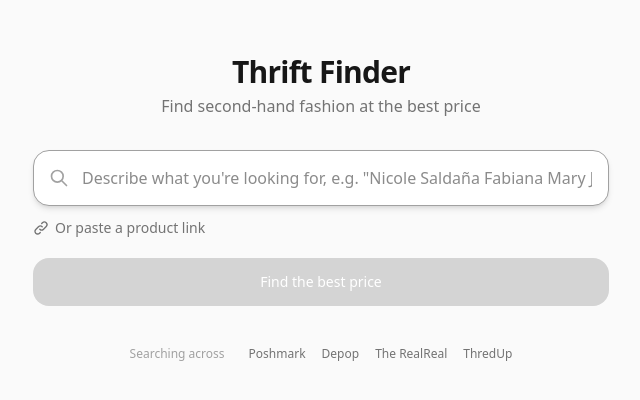
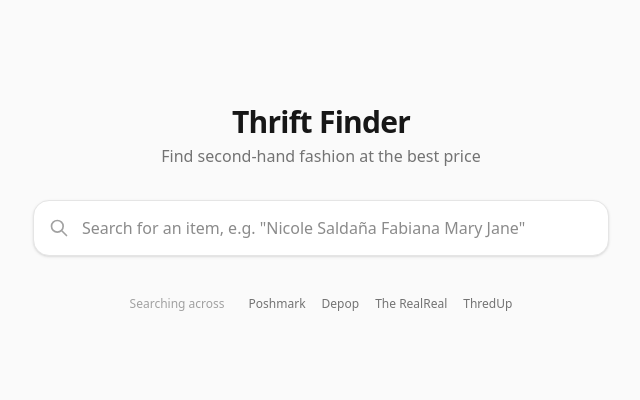
Before and after one commit to jsobolewska4-max/thrift-finder, a Next.js app: page / in a window 1280 px wide. Shown: the part 192-592 px from the top of the page, without its empty margins (319-959 px from the left). Built offline with nearby package versions, Linux system fonts and the light colour scheme.

Commit message:
Integrate Google Gen App Builder search widget
Replace custom SearchBar with Google's gen-search-widget web component
that provides a hosted search overlay powered by Vertex AI Search.

https://claude.ai/code/session_013XmbaRRnZqBWq8PtJ1aoiX

```diff
--- a/src/app/page.tsx
+++ b/src/app/page.tsx
@@ -1,4 +1,4 @@
-import SearchBar from "@/components/SearchBar";
+import SearchWidget from "@/components/SearchWidget";
 
 export default function Home() {
   return (
@@ -13,7 +13,7 @@ export default function Home() {
         </p>
 
         {/* Search */}
-        <SearchBar />
+        <SearchWidget />
 
         {/* Platform logos */}
         <div className="mt-10 flex items-center gap-6">
--- /dev/null
+++ b/src/components/SearchWidget.tsx
@@ -0,0 +1,49 @@
+"use client";
+
+import { useEffect } from "react";
+import Script from "next/script";
+
+export default function SearchWidget() {
+  useEffect(() => {
+    // Declare the custom element for TypeScript/React
+    // The widget script registers <gen-search-widget> as a web component
+  }, []);
+
+  return (
+    <>
+      <Script
+        src="https://cloud.google.com/ai/gen-app-builder/client?hl=en_US"
+        strategy="afterInteractive"
+      />
+      {/* @ts-expect-error -- gen-search-widget is a web component registered by the Google script */}
+      <gen-search-widget
+        configId="3a8edaa0-fd1d-41d0-86f9-67d0f2f8cb31"
+        triggerId="searchWidgetTrigger"
+      />
+      <div className="w-full max-w-xl">
+        <div className="relative">
+          <svg
+            className="absolute left-4 top-1/2 h-5 w-5 -translate-y-1/2 text-neutral-400"
+            fill="none"
+            stroke="currentColor"
+            viewBox="0 0 24 24"
+          >
+            <path
+              strokeLinecap="round"
+              strokeLinejoin="round"
+              strokeWidth={2}
+              d="M21 21l-6-6m2-5a7 7 0 11-14 0 7 7 0 0114 0z"
+            />
+          </svg>
+          <input
+            type="text"
+            readOnly
+            placeholder='Search for an item, e.g. "Nicole Salda&#241;a Fabiana Mary Jane"'
+            id="searchWidgetTrigger"
+            className="h-14 w-full cursor-pointer rounded-2xl border border-neutral-200 bg-white pl-12 pr-4 text-base shadow-sm transition-all hover:border-neutral-400 hover:shadow-md focus:border-neutral-400 focus:shadow-md focus:outline-none"
+          />
+        </div>
+      </div>
+    </>
+  );
+}
```
